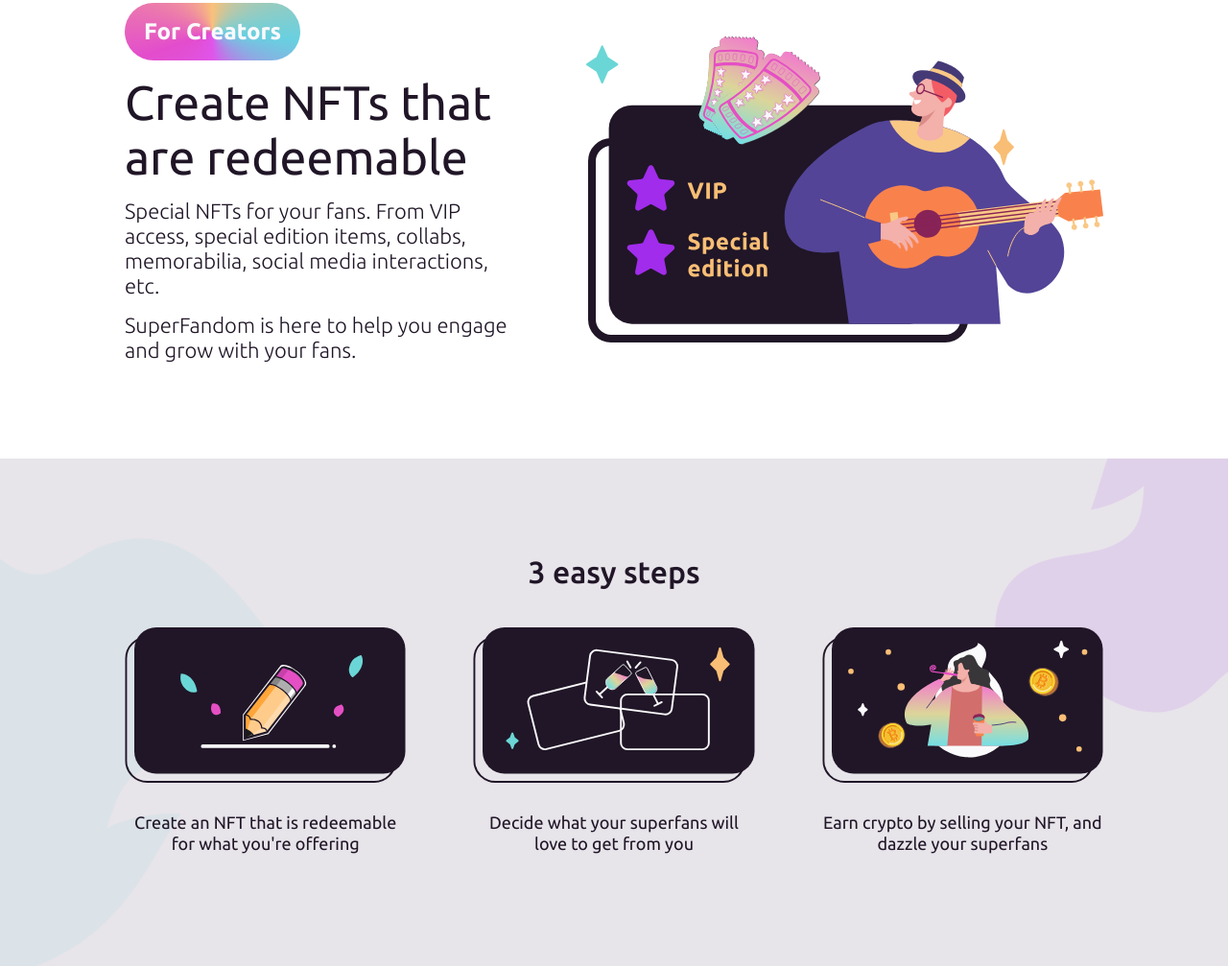
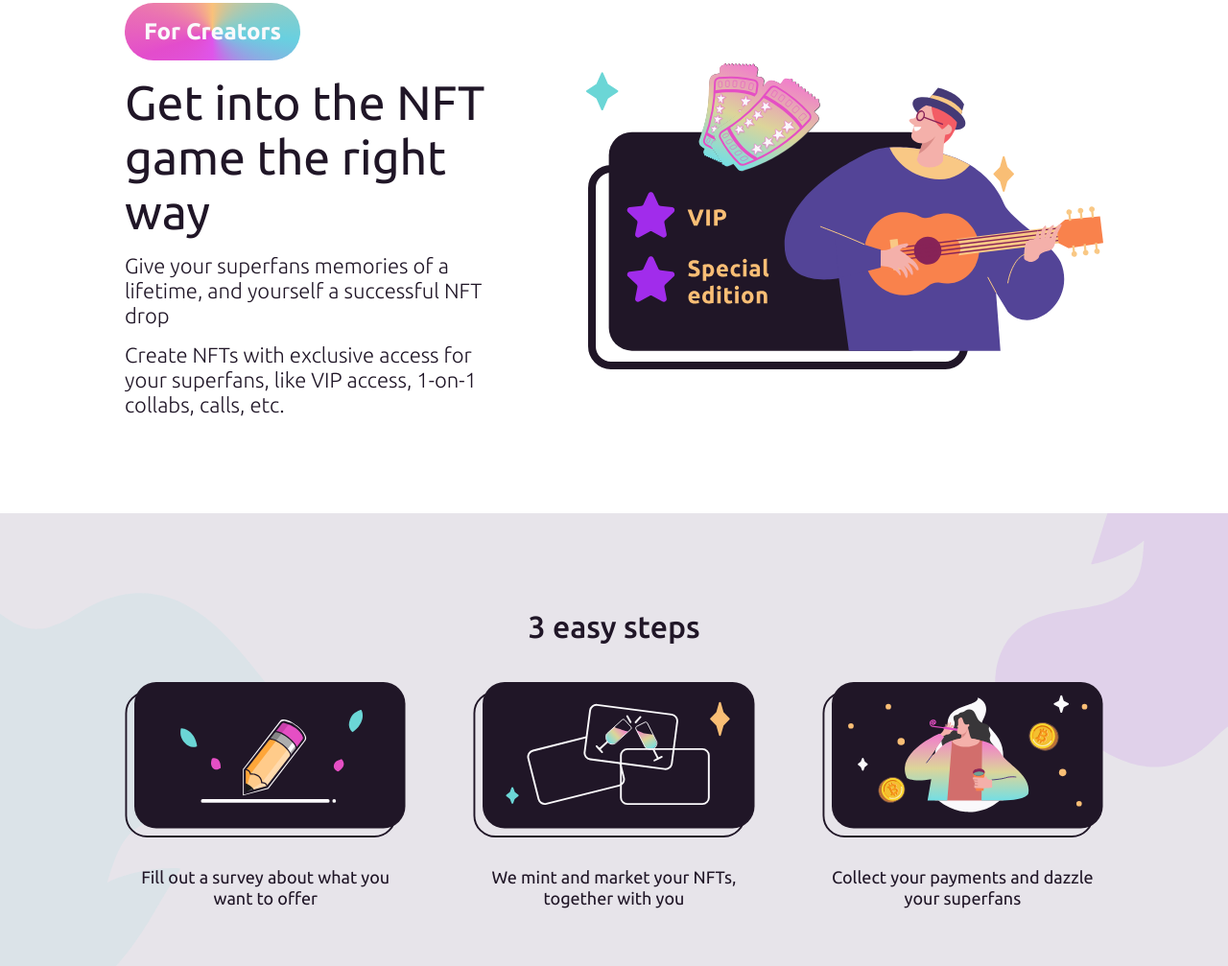
Before and after one commit to shahzAlKhan/SF-LP, a plain HTML site: page index.html in a window 1280 px wide. Shown: the part 726-1733 px from the top of the page at 96% size. Drawn offline with nearby package versions, Linux system fonts and the light colour scheme; a script that the page names is missing.

Commit message:
updated copy of the landing page

```diff
--- a/index.html
+++ b/index.html
@@ -40,7 +40,8 @@
 		<div class="container">
 			<div class="outer__hero">
 				<h1>Create NFTs your superfans will love</h1>
-				<p>Expand your influence in the Metaverse</p>
+				<!-- <p>Expand your influence in the Metaverse</p> -->
+					<p>Unforgettable experiences for your superfans, through NFTs</p>
 				<div class="hero__button">
 					<a href="#" class="modal__form">Apply for early creator access </a>
 				</div>
@@ -52,9 +53,12 @@
 			<div class="outer__creators">
 				<div class="creators__info">
 					<span>For Creators</span>
-					<h2>Create NFTs that are redeemable</h2>
-					<p>Special NFTs for your fans. From VIP access, special edition items, collabs, memorabilia, social media interactions, etc.</p>
-					<p>SuperFandom is here to help you engage and grow with your fans.</p>
+					<!-- <h2>Create NFTs that are redeemable</h2> -->
+					<h2>Get into the NFT game the right way</h2>
+					<!-- <p>Special NFTs for your fans. From VIP access, special edition items, collabs, memorabilia, social media interactions, etc.</p> -->
+					<p>Give your superfans memories of a lifetime, and yourself a successful NFT drop</p>
+					<!-- <p>SuperFandom is here to help you engage and grow with your fans.</p> -->
+					<p>Create NFTs with exclusive access for your superfans, like VIP access, 1-on-1 collabs, calls, etc.</p>
 				</div>
 				<div class="creators__image">
 					<img src="img/creatorsimage.svg" alt="creatorsimage">
@@ -74,7 +78,8 @@
 							<img src="img/stepimage1.svg" alt="stepimage">
 						</div>
 						<div class="step__info">
-							<p>Create an NFT that is redeemable for what you're offering </p>
+							<!-- <p>Create an NFT that is redeemable for what you're offering</p> -->
+							<p>Fill out a survey about what you want to offer</p>
 						</div>
 					</div>
 
@@ -83,7 +88,8 @@
 							<img src="img/stepimage2.svg" alt="stepimage">
 						</div>
 						<div class="step__info">
-							<p>Decide what your superfans will love to get from you</p>
+							<!-- <p>Decide what your superfans will love to get from you</p> -->
+							<p>We mint and market your NFTs, together with you</p>
 						</div>
 					</div>
 
@@ -92,7 +98,8 @@
 							<img src="img/stepimage3.svg" alt="stepimage">
 						</div>
 						<div class="step__info">
-							<p>Earn crypto by selling your NFT, and dazzle your superfans </p>
+							<!-- <p>Earn crypto by selling your NFT, and dazzle your superfans </p> -->
+							<p>Collect your payments and dazzle your superfans</p>
 						</div>
 					</div>
 				</div>
@@ -369,7 +376,8 @@
 			<div class="outer__form">
 				<span>For Superfans</span>
 				<h2>Have the best experiences with your favorite creators</h2>
-				<p>We enable creators to create NFTs redeemable for VIP access or special interactions. </p>
+				<!-- <p>We enable creators to create NFTs redeemable for VIP access or special interactions. </p> -->
+				<p>Buy NFTs that give you exclusive access to your favorite creators in the real world</p>
 					<div id="mc_embed_signup">
 					<form action="https://superfandom.us6.list-manage.com/subscribe/post-json?u=601e8377d2c37727173202359&amp;id=1658a3cb90" method="post" id="mc-embedded-subscribe-form" name="mc-embedded-subscribe-form" class="validate" target="_blank" novalidate>
 					<div id="mc_embed_signup_scroll">
```
